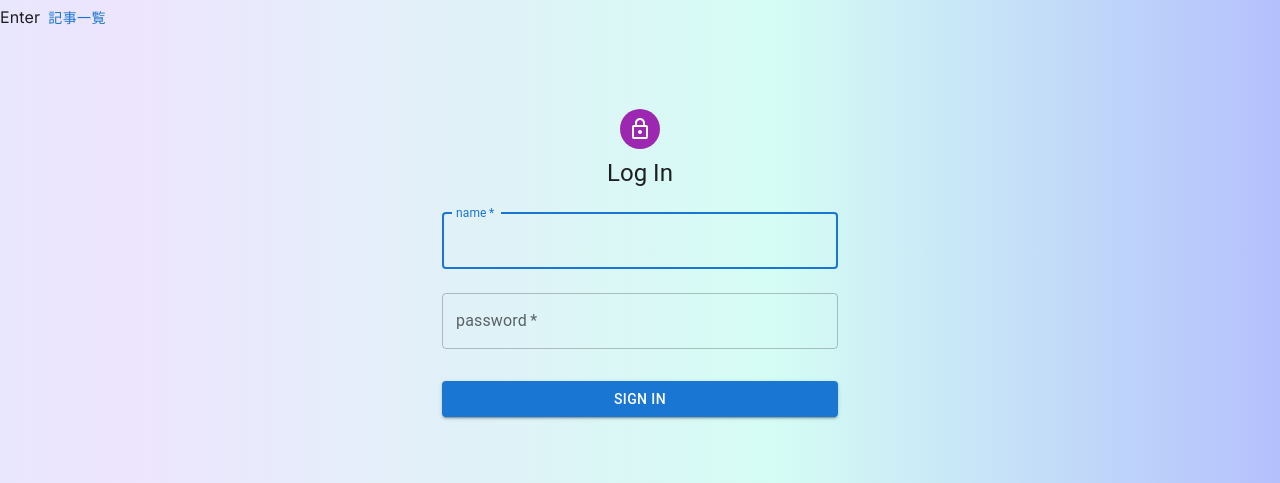
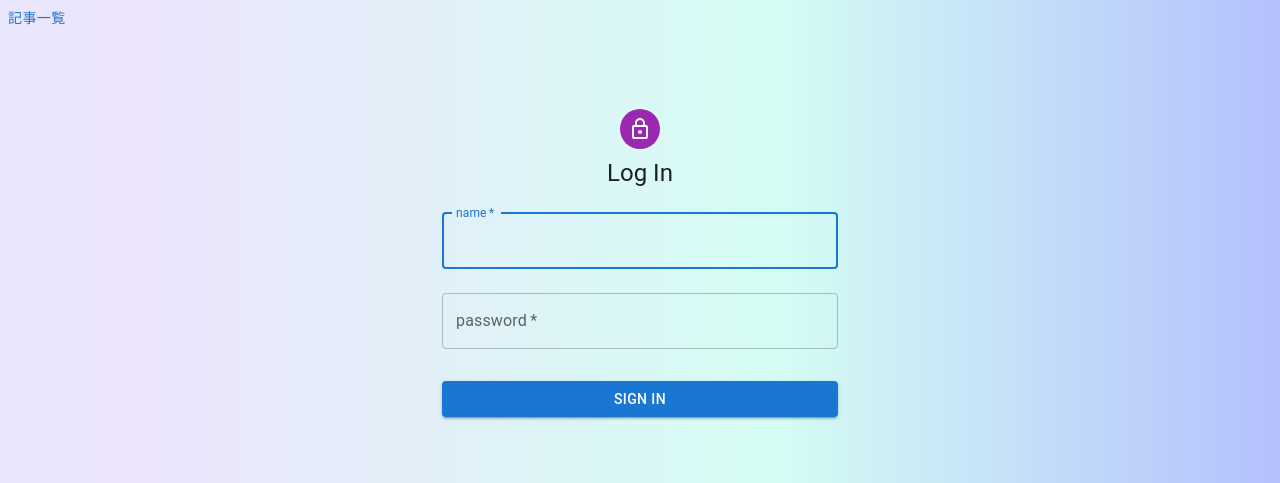
Before and after one commit to knt0214/Seminar-Support-System-front-, a Next.js app: page /articles/login in a window 1280 px wide. Shown: the top 483 px of the page. Built offline with nearby package versions, Linux system fonts and the light colour scheme.

Commit message:
見た目微調整

```diff
--- a/src/app/articles/login/page.js
+++ b/src/app/articles/login/page.js
@@ -6,7 +6,6 @@ import { Button } from "@mui/material";
 const login = () => {
     return (
         <div>
-            Enter
             <Link href='/articles'>
                 <Button>記事一覧</Button>
             </Link>
```
